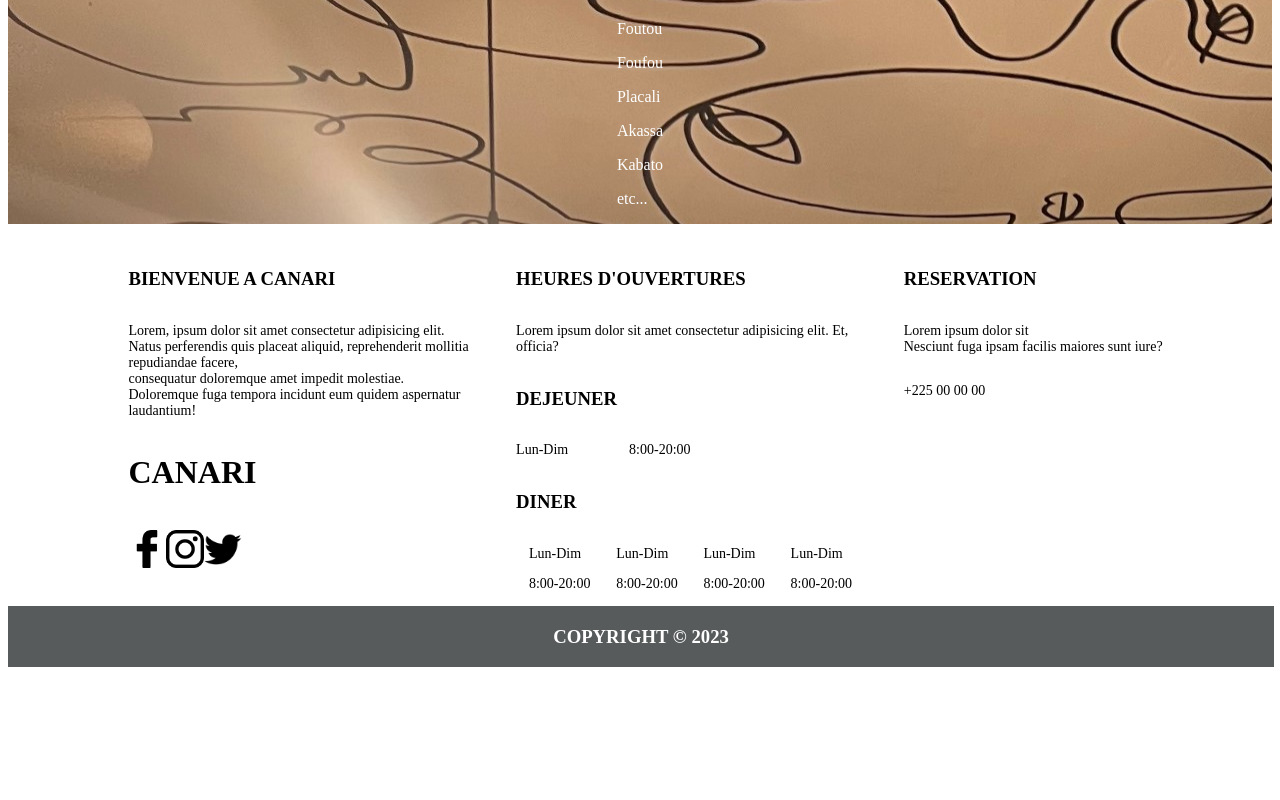
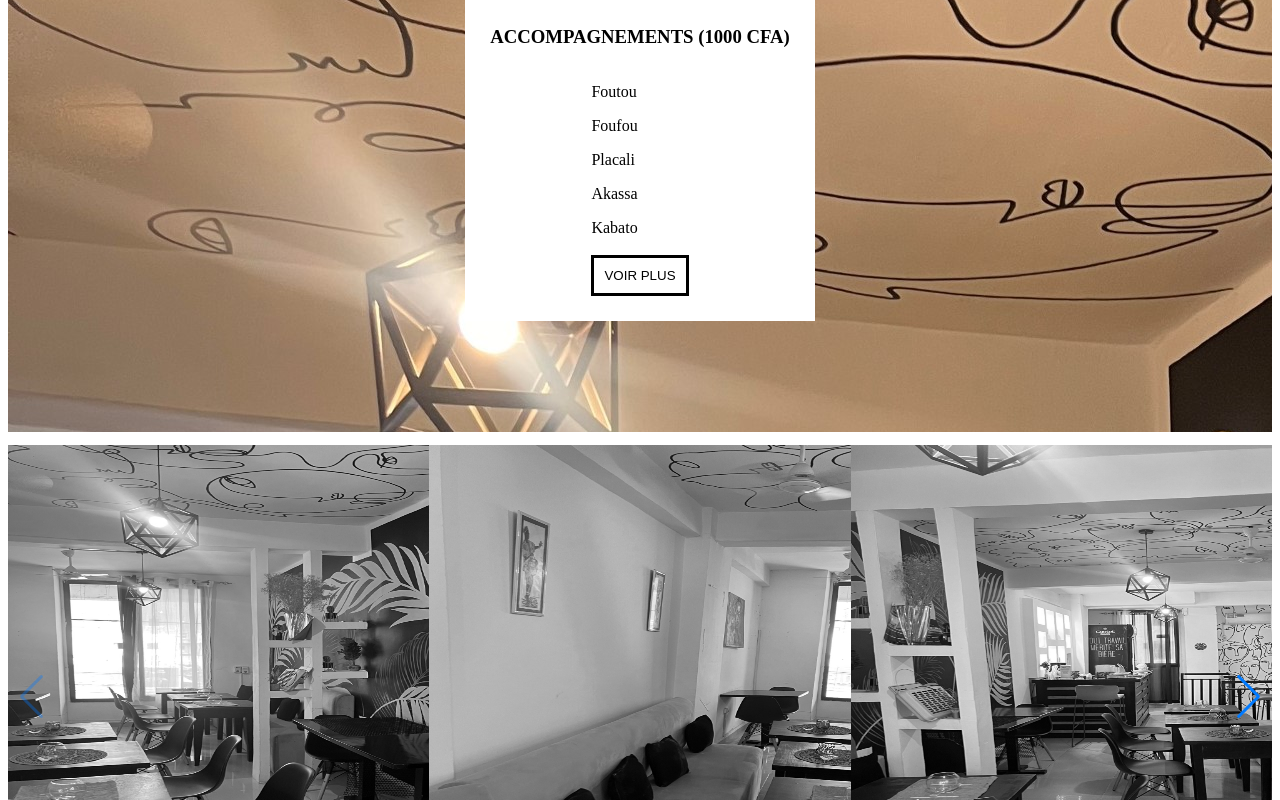
Before and after one commit to rxb3n/restaurant-page, a Vue app: page / in a window 1280 px wide. Shown: the part 2460-3260 px from the top of the page. Before the commit the page ends 3135 px from the top, so only its background shows below. Built offline with nearby package versions, Linux system fonts and the light colour scheme; a web font is replaced by a local one.

Commit message:
carousel added

```diff
--- a/package.json
+++ b/package.json
@@ -9,6 +9,7 @@
   },
   "dependencies": {
     "core-js": "^3.8.3",
+    "swiper": "^10.0.4",
     "vue": "^3.2.13"
   },
   "devDependencies": {
--- a/src/App.vue
+++ b/src/App.vue
@@ -1,4 +1,5 @@
 <template>
+  <!-- NAVBAR AND HERO SECTION -->
   <NavBar/>
   <HeroView></HeroView>
 <!-- ABOUT US SECTION -->
@@ -54,21 +55,33 @@
 
 </section>
 
+<!-- ACCOMPAGNEMENTS SECTION -->
+
 <section>
   <div class="accomp-container">
-    <h3>ACCOMPAGNEMENTS (1000 CFA)</h3>
-    <div class="accomp-items">
+
+    <div class="accomp-box">
+      <h3>ACCOMPAGNEMENTS (1000 CFA)</h3>
+      <div class="accomp-items">
       <p>Foutou</p>
       <p>Foufou</p>
       <p>Placali</p>
       <p>Akassa</p>
       <p>Kabato</p>
-      <p>etc...</p>
+      <button class="btn btn-accomp">VOIR PLUS</button>
     </div>
 
+    </div>
   </div>
 </section>
 
+<!-- CAROUSEL IMAGES SECTION -->
+
+<section>
+  <GridView/>
+</section>
+
+<!-- FOOTER -->
 
 <FooterView/>
 
@@ -78,6 +91,7 @@
 import NavBar from './components/NavBar.vue';
 import HeroView from './components/HeroView.vue';
 import FooterView from './components/FooterView.vue';
+import GridView from "./components/GridView.vue";
 
 export default {
   name: 'App',
@@ -85,6 +99,7 @@ export default {
     NavBar,
     HeroView,
     FooterView,
+    GridView,
   }
 }
 
@@ -101,6 +116,7 @@ export default {
 }
 
 .btn {
+  background-color: white;
   margin-top: 2%;
   border: 3px solid black;
   padding: 10px;
@@ -134,7 +150,6 @@ export default {
   display: flex;
   justify-content: center;
   height: 1250px;
-  margin-bottom: 1%;
 
 }
 
@@ -161,12 +176,23 @@ a{
 
 /* ACCOMPAGNEMENTS */
 .accomp-container {
+  height: 500px;
   background-image: url(./assets/thumbnail_image002.jpg);
   display: flex;
   flex-direction: column;
   align-items: center;
-  color: white;
-  margin-bottom: 2%;
+  margin-bottom: 1%;
+}
+
+.accomp-box {
+  position: relative;
+  top: 10%;
+  background-color: white;
+  color: black;
+  display: flex;
+  flex-direction: column;
+  align-items: center;
+  padding: 2%;
 }
 
 </style>
--- a/src/assets/main.css
+++ b/src/assets/main.css
@@ -105,6 +105,20 @@ body{
   object-fit: cover;
 }
 
+/* CAROUSEL SECTION */
+
+.carousel-container {
+  padding-bottom: 5%;
+}
+
+.carousel-img {
+  filter: grayscale(100%);
+  transition: 0.5s;
+}
+.carousel-img:hover {
+  filter: none;
+  transform: scale(1.2);
+}
 
 /* style for hero */
 
--- /dev/null
+++ b/src/components/GridView.vue
@@ -0,0 +1,60 @@
+<template>
+    <div class="carousel-container">
+        <swiper
+        :modules="modules"
+        :slides-per-view="3"
+        :space-between="0"
+        navigation
+        :pagination="{ clickable: true }"
+        :scrollbar="{ draggable: true }"
+        @swiper="onSwiper"
+        @slideChange="onSlideChange"
+        >
+        <swiper-slide><img class="carousel-img" src="../assets/thumbnail_image002.jpg" height="500" width="600"></swiper-slide>
+        <swiper-slide><img class="carousel-img" src="../assets/thumbnail_image001.jpg" height="500" width="600"></swiper-slide>
+        <swiper-slide><img class="carousel-img" src="../assets/thumbnail_image003.jpg" height="500" width="600"></swiper-slide>
+        <swiper-slide><img class="carousel-img" src="../assets/thumbnail_image004.jpg" height="500" width="600"></swiper-slide>
+        <swiper-slide><img class="carousel-img" src="../assets/thumbnail_IMG_4548.jpg" height="500" width="600"></swiper-slide>
+        ...
+        </swiper>
+    </div>
+  </template>
+  <script>
+    // import Swiper core and required modules
+    import { Navigation, Pagination, Scrollbar, A11y } from 'swiper/modules';
+
+    // Import Swiper Vue.js components
+    import { Swiper, SwiperSlide } from 'swiper/vue';
+
+    // Import Swiper styles
+    import 'swiper/css';
+    import 'swiper/css/navigation';
+    import 'swiper/css/pagination';
+    import 'swiper/css/scrollbar';
+
+    // Import Swiper styles
+    export default {
+      components: {
+        Swiper,
+        SwiperSlide,
+      },
+      setup() {
+        const onSwiper = (swiper) => {
+          console.log(swiper);
+        };
+        const onSlideChange = () => {
+          console.log('slide change');
+        };
+        return {
+          onSwiper,
+          onSlideChange,
+          modules: [Navigation, Pagination, Scrollbar, A11y],
+        };
+      },
+    };
+  </script>
+
+<style scoped>
+@import '../assets/main.css';
+
+</style>
```
Also changed, not shown: 1 other file (tests, documents, lock files or other folders).
